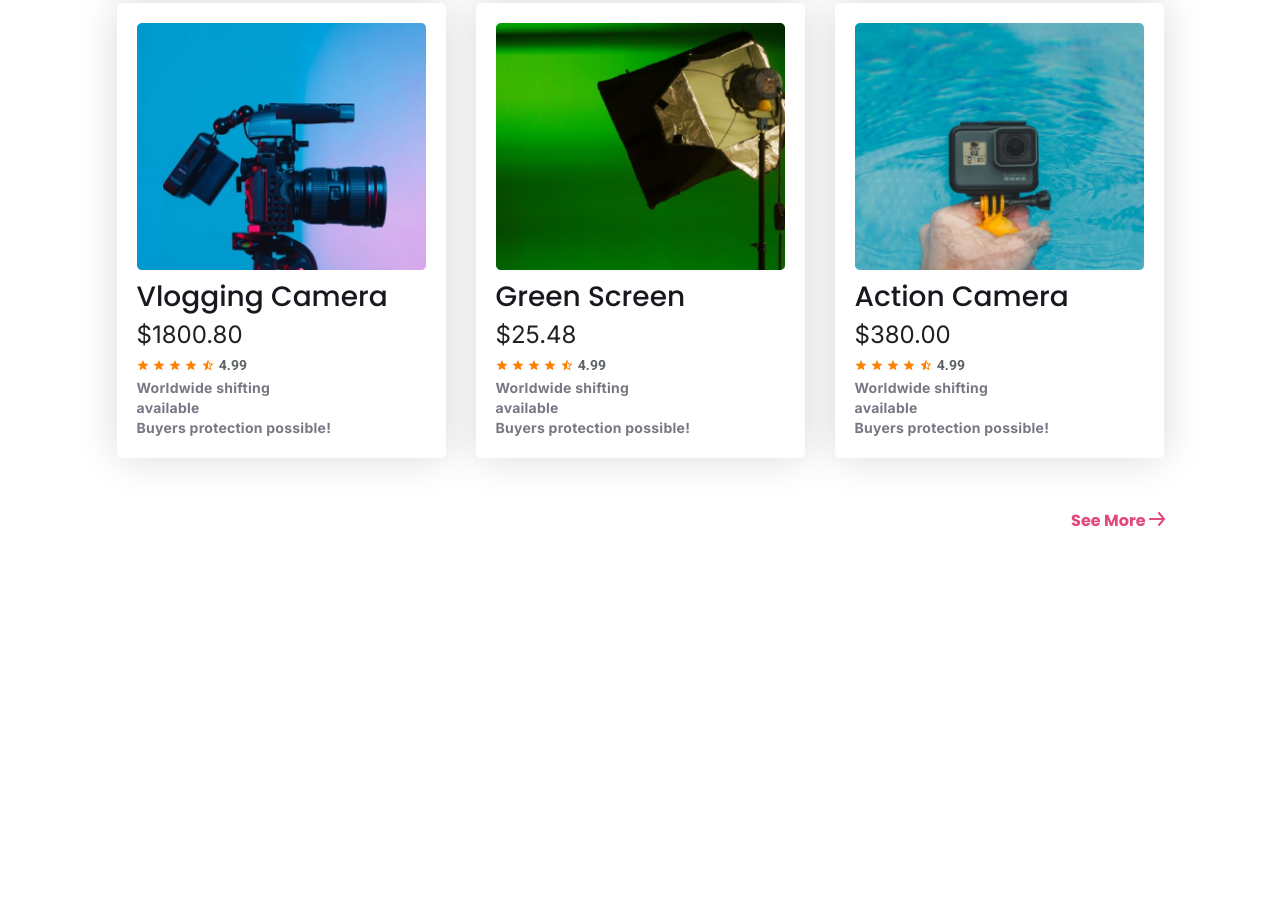
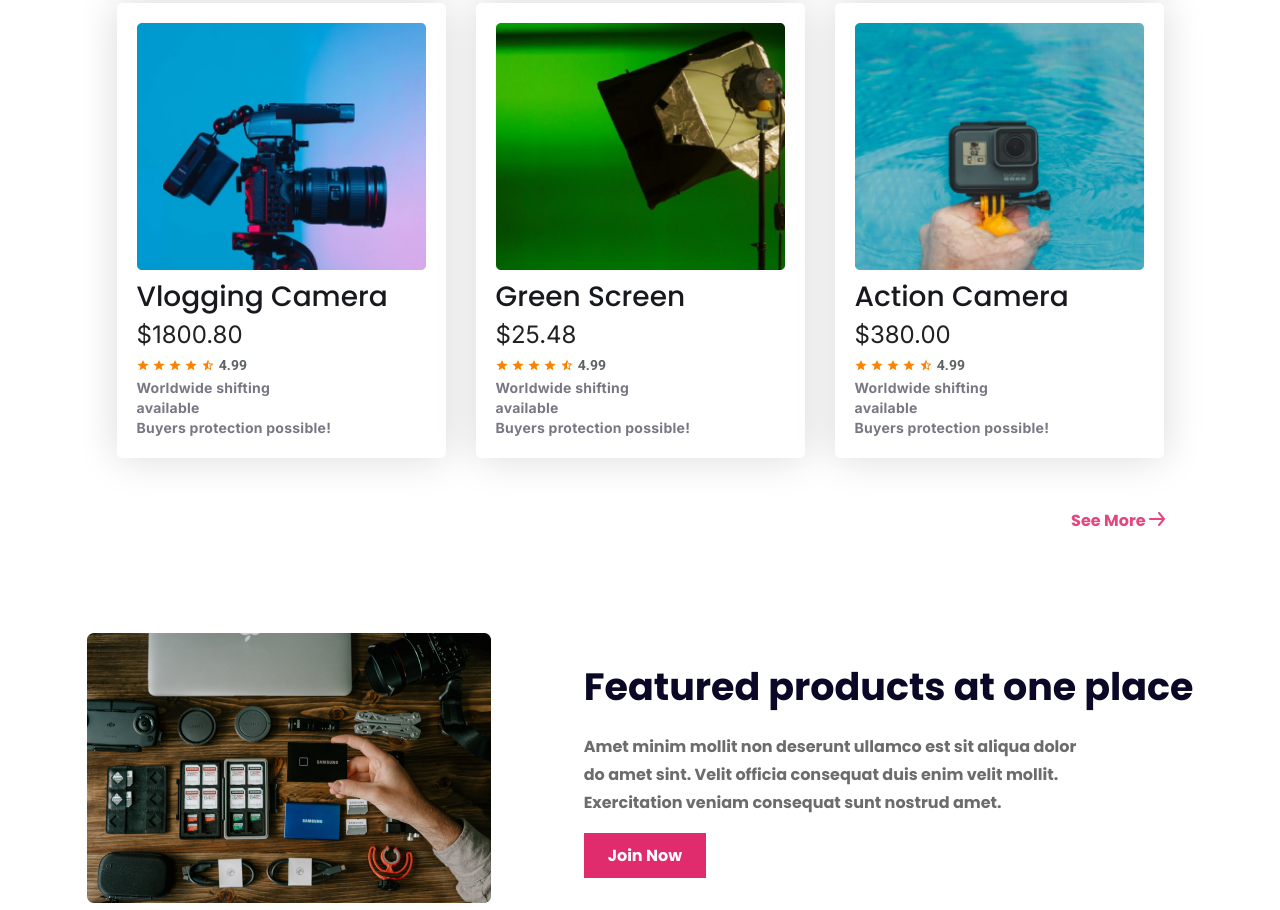
Before and after one commit to MamunKhan71/influencer-products, a plain HTML site: page index.html in a window 1280 px wide. Shown: the part 2086-2996 px from the top of the page. Before the commit the page ends 2619 px from the top, so only its background shows below. Drawn offline with Linux system fonts and the light colour scheme.

Commit message:
Added Featured Section

```diff
--- a/index.html
+++ b/index.html
@@ -481,6 +481,18 @@
                     <path d="M1 8H12.86L9.23 12.36C9.14595 12.4611 9.08265 12.5778 9.0437 12.7034C9.00474 12.829 8.99091 12.961 9.00298 13.0919C9.02736 13.3564 9.15578 13.6003 9.36 13.77C9.56422 13.9397 9.8275 14.0214 10.0919 13.997C10.3563 13.9726 10.6003 13.8442 10.77 13.64L15.77 7.64C15.8036 7.59228 15.8337 7.54214 15.86 7.49C15.86 7.44 15.91 7.41 15.93 7.36C15.9753 7.24534 15.9991 7.12329 16 7C15.9991 6.87671 15.9753 6.75466 15.93 6.64C15.93 6.59 15.88 6.56 15.86 6.51C15.8337 6.45786 15.8036 6.40773 15.77 6.36L10.77 0.360002C10.676 0.247119 10.5582 0.156339 10.4252 0.0941181C10.2921 0.0318971 10.1469 -0.000236672 10 1.91036e-06C9.76635 -0.000454603 9.53991 0.0809208 9.36 0.230002C9.25874 0.313951 9.17504 0.417051 9.11369 0.533399C9.05234 0.649746 9.01454 0.777054 9.00246 0.908031C8.99039 1.03901 9.00427 1.17108 9.04331 1.29668C9.08236 1.42229 9.1458 1.53895 9.23 1.64L12.86 6H1C0.734784 6 0.48043 6.10536 0.292893 6.2929C0.105357 6.48043 0 6.73479 0 7C0 7.26522 0.105357 7.51957 0.292893 7.70711C0.48043 7.89464 0.734784 8 1 8Z" fill="#E02C6D" fill-opacity="0.87"/>
                   </svg></p>
             </div>
+            <!-- featured section  -->
+            <section class="featured-section">
+                <div class="featured-img">
+                    <img src="./images/gear.png" alt="">
+                </div>
+                <div class="featured-text">
+                    <h1>Featured products at one place</h1>
+                    <p>Amet minim mollit non deserunt ullamco est sit aliqua dolor do amet sint. Velit officia consequat duis enim velit mollit. Exercitation veniam consequat sunt nostrud amet.</p>
+                    <button class="btn-primary">Join Now</button>
+
+                </div>
+            </section>
         </div>
     </main>
     <!-- main section end -->
--- a/styles/style.css
+++ b/styles/style.css
@@ -190,3 +190,48 @@ ul li {
 .card img {
     width: 100%;
 }
+
+.featured-img {
+    width: 404px;
+    height: 270px;
+}
+
+.featured-img img {
+    width: 100%;
+    height: 100%;
+}
+
+.featured-section {
+    margin-top: 100px;
+    display: flex;
+    align-items: center;
+    justify-content: space-around;
+}
+
+.featured-section h1,
+.featured-section p {
+    margin-bottom: 16px;
+}
+
+.featured-section .btn-primary {
+    border-radius: 0;
+}
+
+.featured-text {
+    max-width: 610px;
+}
+
+.featured-text h1 {
+    color: #0A0826;
+    font-size: 38px;
+    font-weight: 700;
+    line-height: 60px;
+}
+
+.featured-text p {
+    color: #6C6C6C;
+    font-size: 16px;
+    font-weight: 700;
+    line-height: 28px;
+    width: 501px;
+}
```
